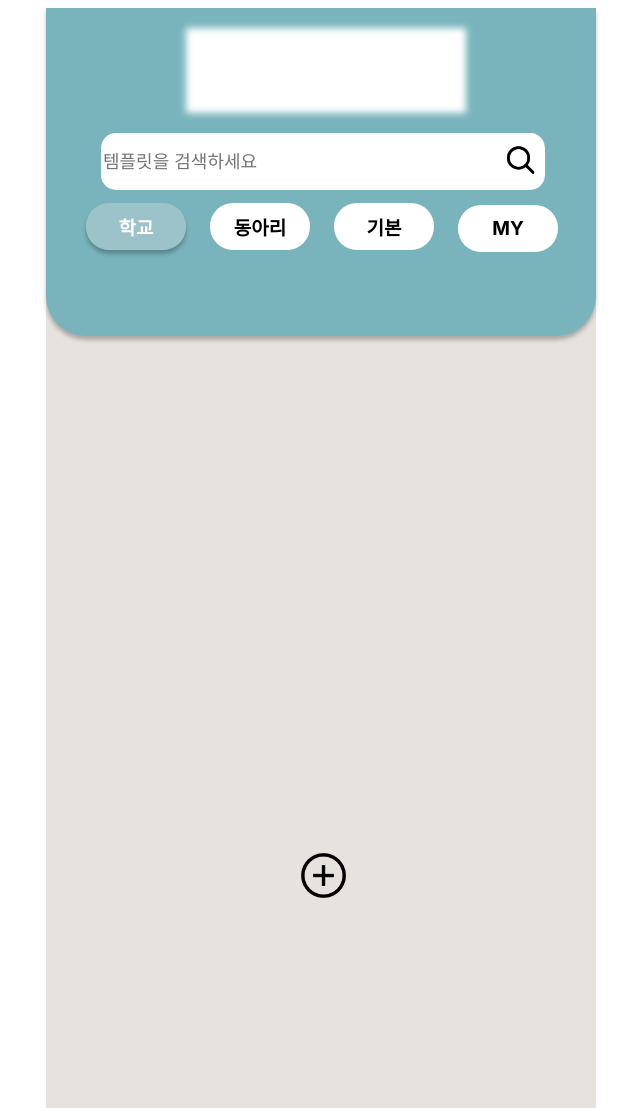
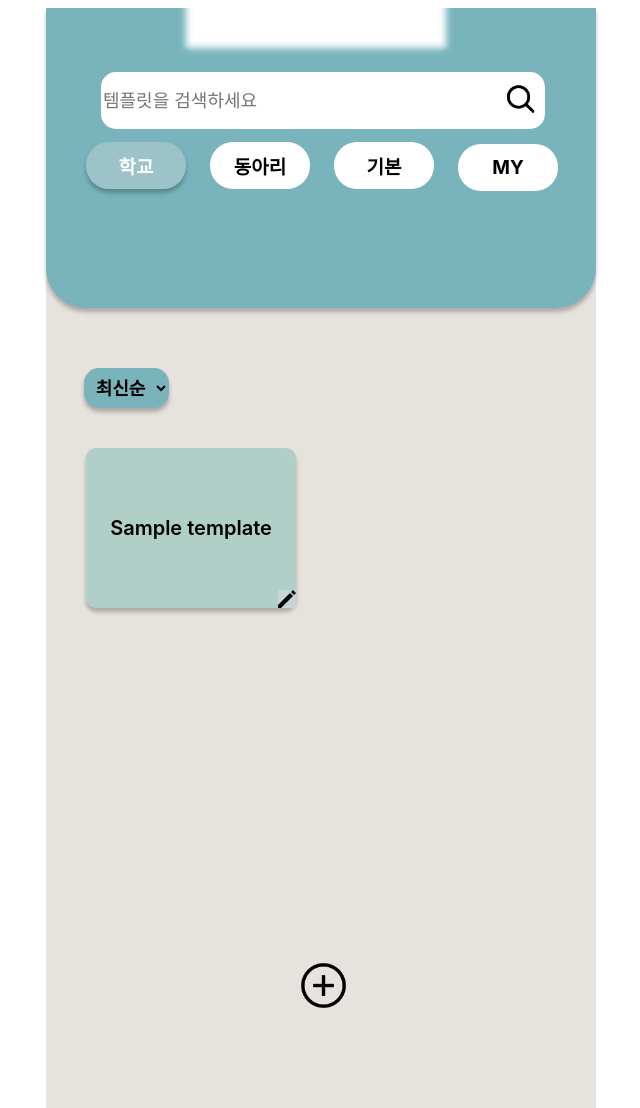
Before and after one commit to 2023-HERETHON/2023-Herethon-14, a Django app: page /template/main/1/1 in a window 1280 px wide. Shown: the whole page, without its empty margins (474-1114 px from the left). Run offline with Django 4.2, Linux system fonts and the light colour scheme; tables that the repository leaves empty hold one stand-in row (values such as "Sample post").

Commit message:
main수정

```diff
--- a/2023HERETHON/template/templates/main.html
+++ b/2023HERETHON/template/templates/main.html
@@ -19,21 +19,21 @@
     #top-box {
       position: absolute;
       width: 550px;
-      height: 328px;
+      height: 300px;
       border-radius: 0px 0px 40px 40px;
       background: #79b4bd;
       box-shadow: 0px 4px 4px 0px rgba(0, 0, 0, 0.25);
     }
-    /* 고침 */
+
     #service-name {
-      width: 280px;
-      height: 85px;
+      display: inline-block;
+      width: 260px;
+      height: 80px;
       flex-shrink: 0;
 
       margin-left: 140px;
-      margin-top: 20px;
 
-      background: #fff;
+      margin-top: -40px;
 
       background: #fff;
       filter: blur(3.5px);
@@ -118,13 +118,35 @@
       line-height: normal;
     }
 
+    select#select-box {
+      margin-top: 360px;
+      margin-left: 38px;
+      width: 85px;
+      height: 40px;
+
+      border: none;
+      border-radius: 15px;
+      background: #79b4bd;
+
+      background-color: #79b4bd;
+      box-shadow: 0px 4px 4px 0px rgba(0, 0, 0, 0.25);
+
+      color: #000;
+      text-align: center;
+      font-family: Inter;
+      font-size: 18px;
+      font-style: normal;
+      font-weight: 700;
+      line-height: normal;
+    }
+
     #temp-contain {
       overflow-y: scroll;
       display: flex;
 
       -ms-overflow-style: none; /* 인터넷 익스플로러 */
       scrollbar-width: none; /* 파이어폭스 */
-      /* 고친부분 */
+
       width: 490px;
       height: 450px;
 
@@ -132,13 +154,50 @@
       justify-content: space-between;
 
       padding: 10px;
-      margin-top: 320px;
+      /* 07-14 */
+      margin-top: 30px;
       margin-left: 10px;
     }
 
     #temp-contain::-webkit-scrollbar {
       display: none; /* Chrome, Safari, Opera 등 웹킷 기반 브라우저 */
     }
+
+    /* 07/14 수정 11:15분*/
+    #basic-box {
+      position: relative;
+      width: 210px;
+      height: 160px;
+
+      margin-left: 20px;
+      margin-bottom: 30px;
+
+      display: flex;
+      align-items: center;
+      justify-content: center;
+
+      border-radius: 10px;
+      background: rgba(141, 196, 186, 0.61);
+      box-shadow: 0px 4px 4px 0px rgba(0, 0, 0, 0.25);
+    }
+
+    #basic-box-text {
+      color: #000;
+
+      text-align: center;
+      font-family: Inter;
+      font-size: 20px;
+      font-style: normal;
+      font-weight: 600;
+      line-height: normal;
+    }
+
+    #pencil-img {
+      position: absolute;
+      bottom: 0;
+      right: 0;
+    }
+    /* 07/14 수정 11:15분 까지*/
 
     .box {
       /* 고친부분 */
@@ -185,8 +244,8 @@
 
     a {
       text-decoration-line: none;
-      text-decoration-style : none;
-      color:white;
+      text-decoration-style: none;
+      color: white;
     }
     #personal {
       padding: 20px;
@@ -250,18 +309,23 @@
           <div id="personal">
             <div id="personal-name">{{user.first_name}}</div>
             <div id="nim-text">님</div>
-            <button id="logout-btn" onclick="location.href='/account/logout/'" >로그아웃</button>
+            <button id="logout-btn" onclick="location.href='/account/logout/'">
+              로그아웃
+            </button>
           </div>
           {% endif %}
           <div id="service-name"></div>
-
-
         </div>
 
         <!-- 검색어 기능이 있는 박스 -->
         <div id="search-box">
           <form method="GET" action="{% url 'template:search' %}">
-            <input id="search" name="search" type="title" placeholder="템플릿을 검색하세요" />
+            <input
+              id="search"
+              name="search"
+              type="title"
+              placeholder="템플릿을 검색하세요"
+            />
           </form>
 
           <div id="img-box">
@@ -275,46 +339,90 @@
 
         <!-- 고침까지 -->
         <div id="btn-box">
-          {% if cate == 1  %}
-          <button id="school-btn" onclick="location.href='/template/main/1'">학교</button>
+          {% if cate == 1 %}
+          <button id="school-btn" onclick="location.href='/template/main/1/1'">
+            학교
+          </button>
           {% else %}
-          <button class="else-btn" onclick="location.href='/template/main/1'">학교</button>
-          {% endif %}
-
-          {% if cate == 2  %}
-          <button id="school-btn" onclick="location.href='/template/main/2'">동아리</button>
+          <button class="else-btn" onclick="location.href='/template/main/1/1'">
+            학교
+          </button>
+          {% endif %} {% if cate == 2 %}
+          <button id="school-btn" onclick="location.href='/template/main/2/1'">
+            동아리
+          </button>
           {% else %}
-          <button class="else-btn" onclick="location.href='/template/main/2'">동아리</button>
-          {% endif %}
-
-          {% if cate == 3  %}
-          <button id="school-btn" onclick="location.href='/template/main/3'">기본</button>
+          <button class="else-btn" onclick="location.href='/template/main/2/1'">
+            동아리
+          </button>
+          {% endif %} {% if cate == 3 %}
+          <button id="school-btn" onclick="location.href='/template/main/3/1'">
+            기본
+          </button>
           {% else %}
-          <button class="else-btn" onclick="location.href='/template/main/3'">기본</button>
-          {% endif %}
-
-          {% if cate == 4  %}
-          <button id="school-btn" onclick="location.href='/template/main/4'">MY</button>
+          <button class="else-btn" onclick="location.href='/template/main/3/1'">
+            기본
+          </button>
+          {% endif %} {% if cate == 4 %}
+          <button id="school-btn" onclick="location.href='/template/main/4/1'">
+            MY
+          </button>
           {% else %}
-          <button class="else-btn" onclick="location.href='/template/main/4'">MY</button>
+          <button class="else-btn" onclick="location.href='/template/main/4/1'">
+            MY
+          </button>
           {% endif %}
         </div>
       </div>
+      <!-- 07/14 11:25 -->
+      <select name="선택" id="select-box" onchange="if(this.value) location.href=(this.value);">
+        {% if ord == 1 %}
+          <option value="{% url 'template:main' cate=cate ord=1 %}" selected>최신순</option>
+          <option value="{% url 'template:main' cate=cate ord=2 %}">ㄱㄴㄷ</option>
+        {% else %}
+          <option value="{% url 'template:main' cate=cate ord=1 %}" >최신순</option>
+          <option value="{% url 'template:main' cate=cate ord=2 %}" selected>ㄱㄴㄷ</option>
+        {% endif %}
+      </select>
+      <!-- 07/14 11:25 -->
       <!-- 여기안에 템플릿들 box,title생성 -->
       <div id="temp-contain">
-        {% for temp in temps %}
-          <div class="smallContain" onclick="location.href='/template/mail/{{temp.id}}'">
-            <div class="box">
-              <h2>{{temp.title}}</h2>
-              <a href="{% url 'template:updatePage' temp.id %}">
+        {% for temp_base in temps_bases %}
+        <div class="smallContain" onclick="location.href='/template/mail/{{temp_base.id}}'">
+          <div id="basic-box" style="position: relative">
+            <div>
+              <p id="basic-box-text">{{temp_base.title}}</p>
+              <a href="{% url 'template:updatePage' temp_base.id %}">
                 <img
-                  class="temp-edit-img"
+                  id="pencil-img"
                   src="{% static 'img/fePencil1.png' %}"
-                  style="width:18px;height:18px"
+                  style="width: 18px; height: 18px"
                 />
               </a>
             </div>
           </div>
+        </div>
+
+        {% endfor %}
+        {% for temp in temps %}
+        <!-- 07/14 11:25 기본 제공으로 화면에 박혀있는 박스 양식 -->
+
+        <!-- 07/14 11:25 기본 제공으로 화면에 박혀있는 박스 양식 ~ 까지 -->
+        <div
+          class="smallContain"
+          onclick="location.href='/template/mail/{{temp.id}}'"
+        >
+          <div class="box">
+            <h2>{{temp.title}}</h2>
+            <a href="{% url 'template:updatePage' temp.id %}">
+              <img
+                class="temp-edit-img"
+                src="{% static 'img/fePencil1.png' %}"
+                style="width: 18px; height: 18px"
+              />
+            </a>
+          </div>
+        </div>
         {% endfor %}
       </div>
       <!-- 추가 버튼 -->
--- a/2023HERETHON/template/views.py
+++ b/2023HERETHON/template/views.py
@@ -5,13 +5,13 @@ from django.db.models import Q
 # Create your views here.
 
 def mainView(request,cate,ord):
-    temps_base=Template.objects.filter(cate=cate,is_base=True)   # 기본 제공 템플릿
+    temps_bases=Template.objects.filter(cate=cate,is_base=True)   # 기본 제공 템플릿
     # 추가된 템플릿
     if(ord==1): # 최신순
         temps=Template.objects.filter(cate=cate,is_base=False).order_by('-created_at')
     else:       # 제목 가나다순
         temps=Template.objects.filter(cate=cate,is_base=False).order_by('title')
-    return render (request,'main.html',{'temps_base':temps_base,'temps':temps,'cate':cate})
+    return render (request,'main.html',{'temps_bases':temps_bases,'temps':temps,'cate':cate,'ord':ord})
 
 def mailView(request,temp_id):
     temp=get_object_or_404(Template,id=temp_id)
```
